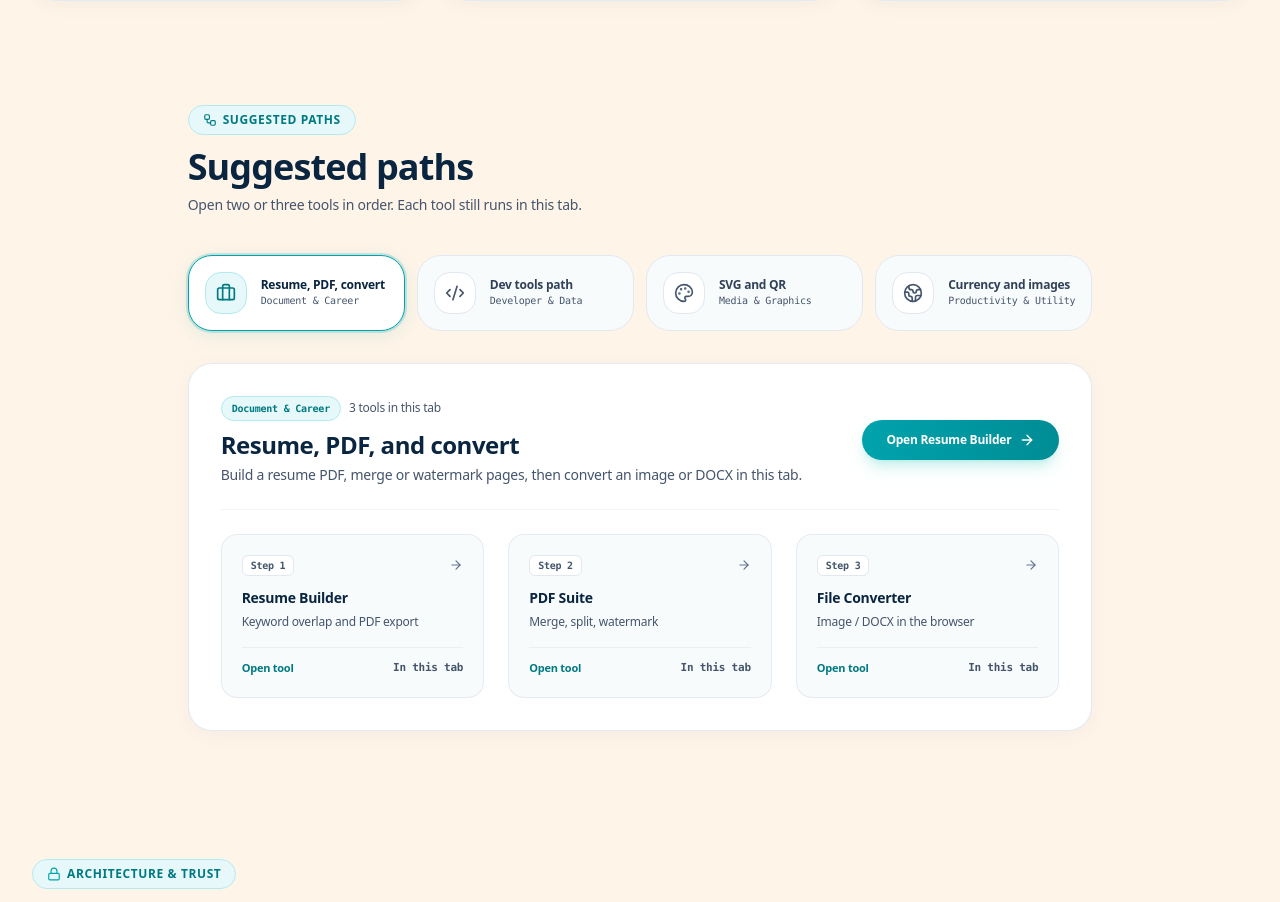
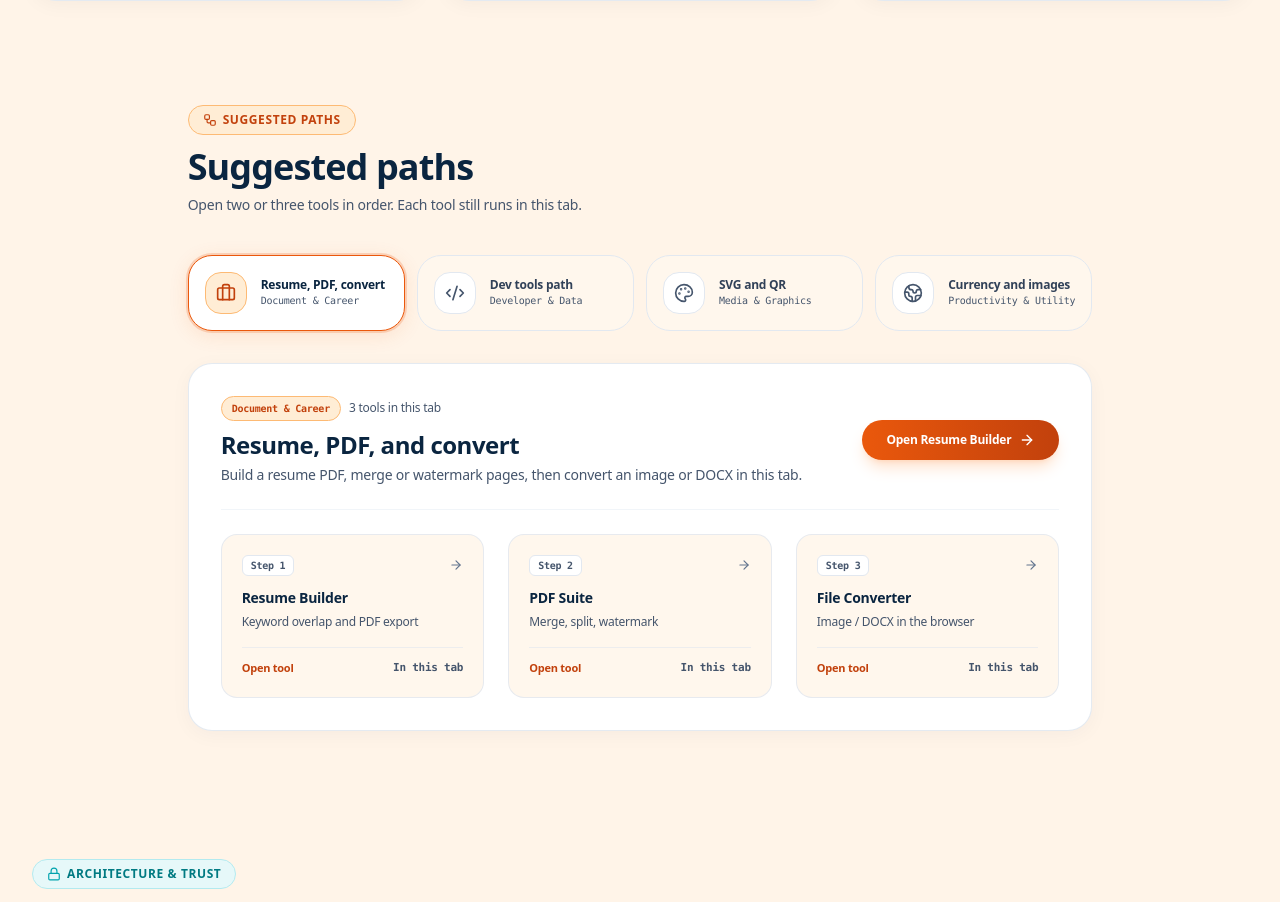
Before and after one commit to Sourendas/OmniCraft-Studio, a React (Vite) app: page / in a window 1280 px wide. Shown: the part 2706-3608 px from the top of the page. Built offline with nearby package versions, Linux system fonts and the light colour scheme.

Commit message:
Citrus theme on workflows, health calculator, static legal/guide pages

```diff
--- a/public/guides/merge-pdf-in-browser.html
+++ b/public/guides/merge-pdf-in-browser.html
@@ -5,7 +5,7 @@
   <meta name="viewport" content="width=device-width, initial-scale=1" />
   <title>How to merge PDF files in your browser | FileTools Kit</title>
   <link rel="canonical" href="https://www.filetoolskit.com/guides/merge-pdf-in-browser" />
-  <style>body{font-family:system-ui,sans-serif;color:#0A2540;background:#F6FAFC;margin:0;line-height:1.6}main{max-width:44rem;margin:2rem auto;padding:1.5rem 1.25rem;background:#fff;border:1px solid #e2e8f0;border-radius:24px}a{color:#007A82}</style>
+  <style>body{font-family:system-ui,sans-serif;color:#0A2540;background:#FFF4E8;margin:0;line-height:1.6}main{max-width:44rem;margin:2rem auto;padding:1.5rem 1.25rem;background:#fff;border:1px solid #e2e8f0;border-radius:24px}a{color:#C2410C}</style>
 </head>
 <body>
 <main>
--- a/public/guides/what-stays-in-the-tab.html
+++ b/public/guides/what-stays-in-the-tab.html
@@ -5,7 +5,7 @@
   <meta name="viewport" content="width=device-width, initial-scale=1" />
   <title>What files stay in this tab means | FileTools Kit</title>
   <link rel="canonical" href="https://www.filetoolskit.com/guides/what-stays-in-the-tab" />
-  <style>body{font-family:system-ui,sans-serif;color:#0A2540;background:#F6FAFC;margin:0;line-height:1.6}main{max-width:44rem;margin:2rem auto;padding:1.5rem 1.25rem;background:#fff;border:1px solid #e2e8f0;border-radius:24px}a{color:#007A82}</style>
+  <style>body{font-family:system-ui,sans-serif;color:#0A2540;background:#FFF4E8;margin:0;line-height:1.6}main{max-width:44rem;margin:2rem auto;padding:1.5rem 1.25rem;background:#fff;border:1px solid #e2e8f0;border-radius:24px}a{color:#C2410C}</style>
 </head>
 <body>
 <main>
--- a/src/components/home/WorkflowPresets.tsx
+++ b/src/components/home/WorkflowPresets.tsx
@@ -50,7 +50,7 @@ export const WorkflowPresets: React.FC = () => {
       shortTitle: 'Dev tools path',
       badge: 'Developer & Data',
       icon: Code2,
-      description: 'Compare text, run hashes or JSON helpers, then draft Markdown \u2014 all in this tab.',
+      description: 'Compare text, run hashes or JSON helpers, then draft Markdown — all in this tab.',
       steps: [
         { name: 'Text Diff', route: '/text-diff', action: 'Compare two texts and export a unified patch', tag: 'Step 1' },
         { name: 'Dev Tools', route: '/dev-tools', action: 'JSON/CSV, regex tester, and SHA hashes', tag: 'Step 2' },
@@ -80,7 +80,7 @@ export const WorkflowPresets: React.FC = () => {
       icon: Globe2,
       description: 'Example FX worksheet (static rates), then compress images or format captions in this tab.',
       steps: [
-        { name: 'Currency Worksheet', route: '/currency-crypto', action: 'Static example rates \u2014 not a live market feed', tag: 'Step 1' },
+        { name: 'Currency Worksheet', route: '/currency-crypto', action: 'Static example rates — not a live market feed', tag: 'Step 1' },
         { name: 'Image Optimizer', route: '/image-optimizer', action: 'Compress and re-encode images in canvas', tag: 'Step 2' },
         { name: 'Social Studio', route: '/social-studio', action: 'Unicode styles and starter hashtag lists', tag: 'Step 3' }
       ],
@@ -95,8 +95,8 @@ export const WorkflowPresets: React.FC = () => {
     <section id="workflows" className="py-16 px-4 sm:px-6 lg:px-8 max-w-7xl mx-auto relative z-10">
       <div className="flex flex-col sm:flex-row sm:items-end justify-between mb-10 gap-4">
         <div>
-          <div className="inline-flex items-center gap-1.5 px-3.5 py-1.5 rounded-full bg-[#E6F8F9] border border-[#B3EAEF] text-xs font-black text-[#007A82] mb-3">
-            <Workflow className="w-3.5 h-3.5 text-[#007A82]" />
+          <div className="inline-flex items-center gap-1.5 px-3.5 py-1.5 rounded-full bg-[#FFEDD5] border border-[#FDBA74] text-xs font-black text-[#C2410C] mb-3">
+            <Workflow className="w-3.5 h-3.5 text-[#C2410C]" />
             <span className="uppercase tracking-wider">Suggested paths</span>
           </div>
           <h2 className="text-3xl sm:text-4xl font-black text-[#0A2540] tracking-tight">Suggested paths</h2>
@@ -114,12 +114,12 @@ export const WorkflowPresets: React.FC = () => {
               onClick={() => setActiveWorkflowId(wf.id)}
               className={`p-4 rounded-3xl text-left border transition-all cursor-pointer flex items-center gap-3.5 ${
                 isActive
-                  ? 'bg-white border-[#00A3AD] shadow-[0_4px_20px_rgba(0,163,173,0.12)] ring-2 ring-[#00A3AD]/20'
-                  : 'bg-[#F8FBFC] border-slate-200 hover:bg-white hover:border-slate-300'
+                  ? 'bg-white border-[#EA580C] shadow-[0_4px_20px_rgba(234,88,12,0.12)] ring-2 ring-[#EA580C]/20'
+                  : 'bg-[#FFF7ED] border-slate-200 hover:bg-white hover:border-slate-300'
               }`}
             >
               <div className={`p-2.5 rounded-2xl shrink-0 ${
-                isActive ? 'bg-[#E6F8F9] text-[#007A82] border border-[#B3EAEF]' : 'bg-white text-slate-600 border border-slate-200'
+                isActive ? 'bg-[#FFEDD5] text-[#C2410C] border border-[#FDBA74]' : 'bg-white text-slate-600 border border-slate-200'
               }`}>
                 <Icon className="w-5 h-5" />
               </div>
@@ -136,7 +136,7 @@ export const WorkflowPresets: React.FC = () => {
         <div className="flex flex-col lg:flex-row lg:items-center justify-between gap-6 pb-6 border-b border-slate-100">
           <div>
             <div className="flex items-center gap-2 mb-2">
-              <span className="text-[10px] font-mono font-bold px-2.5 py-1 rounded-full bg-[#E6F8F9] text-[#007A82] border border-[#B3EAEF]">{activeWorkflow.badge}</span>
+              <span className="text-[10px] font-mono font-bold px-2.5 py-1 rounded-full bg-[#FFEDD5] text-[#C2410C] border border-[#FDBA74]">{activeWorkflow.badge}</span>
               <span className="text-xs text-slate-600 font-medium">3 tools in this tab</span>
             </div>
             <h3 className="text-xl sm:text-2xl font-black text-[#0A2540]">{activeWorkflow.title}</h3>
@@ -144,7 +144,7 @@ export const WorkflowPresets: React.FC = () => {
           </div>
           <Link
             to={activeWorkflow.primaryAction.route}
-            className="flex items-center gap-2 px-6 py-3 rounded-full bg-gradient-to-r from-[#00A3AD] to-[#008C95] hover:from-[#00B5B8] hover:to-[#00A3AD] text-white text-xs font-black shadow-lg shadow-teal-500/20 transition-all shrink-0 self-start lg:self-center"
+            className="flex items-center gap-2 px-6 py-3 rounded-full bg-gradient-to-r from-[#EA580C] to-[#C2410C] hover:from-[#F97316] hover:to-[#EA580C] text-white text-xs font-black shadow-lg shadow-orange-500/20 transition-all shrink-0 self-start lg:self-center"
           >
             <span>{activeWorkflow.primaryAction.label}</span>
             <ArrowRight className="w-4 h-4" />
@@ -156,17 +156,17 @@ export const WorkflowPresets: React.FC = () => {
             <Link
               key={step.name}
               to={step.route}
-              className="group p-5 rounded-2xl bg-[#F8FBFC] border border-slate-200/80 hover:bg-white hover:border-[#00A3AD] hover:shadow-md transition-all flex flex-col justify-between"
+              className="group p-5 rounded-2xl bg-[#FFF7ED] border border-slate-200/80 hover:bg-white hover:border-[#EA580C] hover:shadow-md transition-all flex flex-col justify-between"
             >
               <div>
                 <div className="flex items-center justify-between mb-3">
-                  <span className="text-[10px] font-mono font-bold px-2 py-0.5 rounded-md bg-white text-slate-600 border border-slate-200 group-hover:border-[#00A3AD] group-hover:text-[#007A82]">{step.tag}</span>
-                  <ArrowRight className="w-3.5 h-3.5 text-slate-500 group-hover:text-[#007A82] group-hover:translate-x-0.5 transition-all" />
+                  <span className="text-[10px] font-mono font-bold px-2 py-0.5 rounded-md bg-white text-slate-600 border border-slate-200 group-hover:border-[#EA580C] group-hover:text-[#C2410C]">{step.tag}</span>
+                  <ArrowRight className="w-3.5 h-3.5 text-slate-500 group-hover:text-[#C2410C] group-hover:translate-x-0.5 transition-all" />
                 </div>
-                <h4 className="text-sm font-black text-[#0A2540] group-hover:text-[#007A82] transition-colors mb-1">{step.name}</h4>
+                <h4 className="text-sm font-black text-[#0A2540] group-hover:text-[#C2410C] transition-colors mb-1">{step.name}</h4>
                 <p className="text-xs text-slate-600 leading-relaxed font-medium">{step.action}</p>
               </div>
-              <div className="mt-4 pt-3 border-t border-slate-200/60 flex items-center justify-between text-[11px] text-[#007A82] font-bold">
+              <div className="mt-4 pt-3 border-t border-slate-200/60 flex items-center justify-between text-[11px] text-[#C2410C] font-bold">
                 <span>Open tool</span>
                 <span className="font-mono text-slate-600">In this tab</span>
               </div>
```
Also changed, not shown: public/og.svg.
